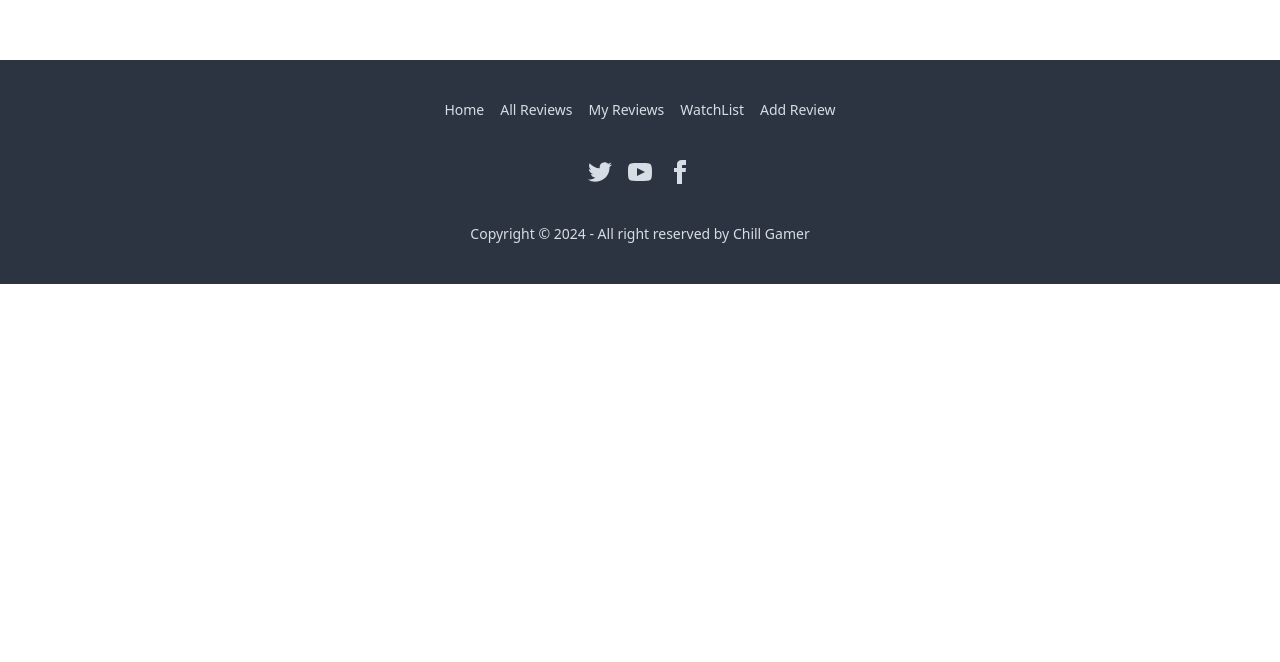
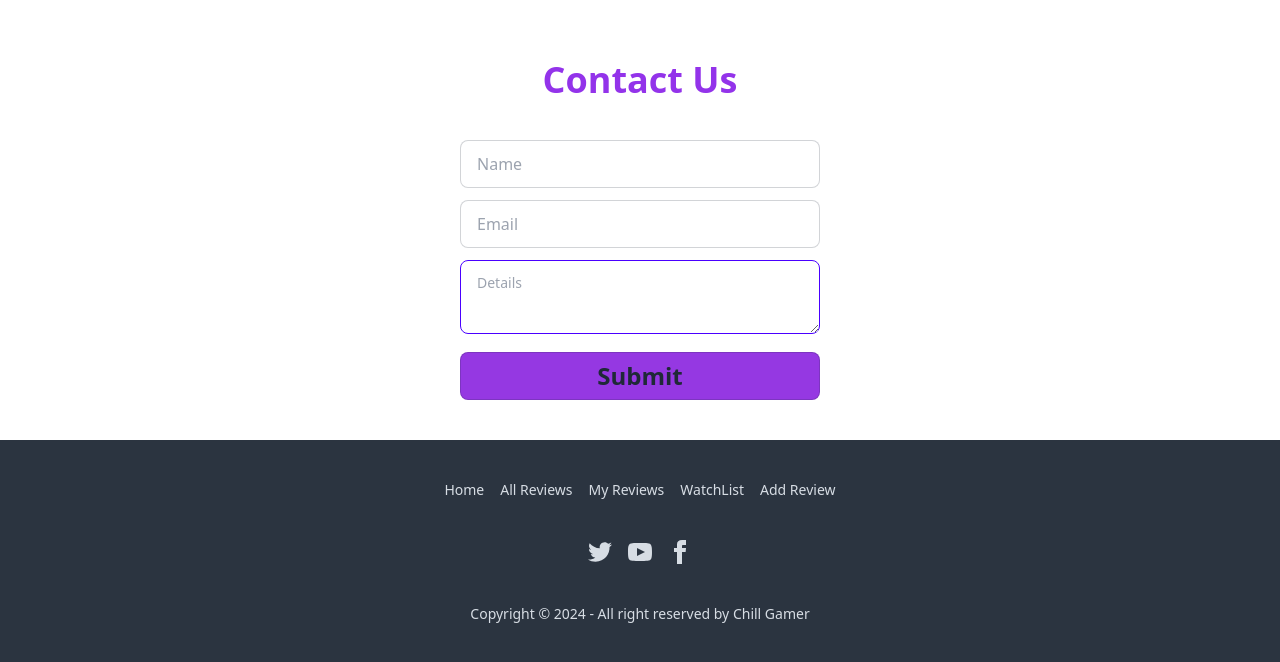
Before and after one commit to habibur5313/Online-Gaming-Review-Website, a React (Vite) app: page / in a window 1280 px wide. Shown: the part 2136-2798 px from the top of the page. Before the commit the page ends 2420 px from the top, so only its background shows below. Built offline with nearby package versions, Linux system fonts and the light colour scheme; no server answers; grey boxes are pictures that could not be loaded.

Commit message:
all complete

```diff
--- a/index.html
+++ b/index.html
@@ -2,9 +2,9 @@
 <html lang="en" data-theme="light">
   <head>
     <meta charset="UTF-8" />
-    <link rel="icon" type="image/svg+xml" href="/vite.svg" />
+    <link rel="icon"  href="https://i.ibb.co.com/p3nPpx2/download.png" />
     <meta name="viewport" content="width=device-width, initial-scale=1.0" />
-    <title>Assignment 10</title>
+    <title>Chill Gamer</title>
   </head>
   <body>
     <div id="root"></div>
--- a/src/Pages/Authentication/Login.jsx
+++ b/src/Pages/Authentication/Login.jsx
@@ -6,7 +6,7 @@ import Swal from "sweetalert2";
 
 const Login = () => {
   useEffect(() => {
-    document.title = "Login | Coupon Chief";
+    document.title = "Login | Chill Gamer ";
   }, []);
   const { user, setUser, SignInEmailAndPassword, SignInGoogle, setLoginEmail } =
     useContext(AuthContext);
--- a/src/Pages/Authentication/Register.jsx
+++ b/src/Pages/Authentication/Register.jsx
@@ -7,7 +7,7 @@ import Swal from "sweetalert2";
 
 const Register = () => {
   useEffect(() => {
-    document.title = "Register | Coupon Chief";
+    document.title = "Register | Chill Gamer";
   }, []);
   const { setUser, SignUpEmailAndPassword, SignInGoogle, Update_information } =
     useContext(AuthContext);
--- /dev/null
+++ b/src/Pages/Home/Contact.jsx
@@ -0,0 +1,59 @@
+import React, { useEffect } from "react";
+// import group from "..//..//assets/Group.png";
+import { Link } from "react-router-dom";
+
+const Contact = () => {
+  const handleModal = () => {
+    document.getElementById("my_modal_5").showModal();
+  };
+  return (
+    <div>
+      <div className="">
+        <div
+          className={`flex flex-col justify-center items-center  pt-10  space-y-5 rounded-xl`}
+        >
+          <h1 className="lg:text-4xl text-purple-600 md:text-3xl text-2xl  w-11/12 xl:w-10/12 text-center mx-auto  font-bold">
+            Contact Us
+          </h1>
+        </div>
+        <div className="md:w-[400px] px-5 mx-auto mt-10 space-y-3">
+          <label className="input input-bordered flex items-center gap-2">
+            <input type="text" className="grow" placeholder="Name" />
+          </label>
+          <label className="input input-bordered flex items-center gap-2">
+            <input type="email" className="grow" placeholder="Email" />
+          </label>
+          <textarea
+            className="textarea textarea-primary w-full"
+            placeholder="Details"
+          ></textarea>
+          <label className="input input-bordered bg-[#9538E2] text-2xl font-semibold flex items-center gap-2 justify-center">
+            <input
+              onClick={handleModal}
+              type="submit"
+              className=" "
+              placeholder="Submit"
+            />
+          </label>
+        </div>
+      </div>
+      <dialog id="my_modal_5" className="modal modal-bottom sm:modal-middle">
+        <div className="modal-box flex flex-col items-center justify-center">
+
+          <h3 className="font-bold text-3xl">Message sent Successfully</h3>
+          <p className="text-xl">We will contact you later</p>
+          <div className="modal-action">
+            <form method="dialog">
+              {/* if there is a button in form, it will close the modal */}
+
+                <button className="btn btn-accent">Close</button>
+
+            </form>
+          </div>
+        </div>
+      </dialog>
+    </div>
+  );
+};
+
+export default Contact;
--- a/src/Pages/Home/Home.jsx
+++ b/src/Pages/Home/Home.jsx
@@ -1,12 +1,16 @@
-import React from "react";
+import React, { useEffect } from "react";
 import Navbar from "./Navbar";
 import Footer from "./Footer";
 import { Outlet } from "react-router-dom";
 import Banner from "./Banner";
 import HighestRatedReview from "./HighestRatedReview";
 import ReviewVideo from "./ReviewVideo";
+import Contact from "./Contact";
 
 const Home = () => {
+  useEffect(() => {
+    document.title = "Home | Chill Gamer ";
+  }, []);
   return (
     <>
       <div className="container mx-auto overflow-hidden ">
@@ -17,6 +21,7 @@ const Home = () => {
        <Banner></Banner>
         <HighestRatedReview></HighestRatedReview>
         <ReviewVideo></ReviewVideo>
+        <Contact></Contact>
 
           <Outlet></Outlet>
        </div>
--- a/src/Pages/Review/AddReview.jsx
+++ b/src/Pages/Review/AddReview.jsx
@@ -1,10 +1,13 @@
-import React, { useContext, useState } from "react";
+import React, { useContext, useEffect, useState } from "react";
 import Navbar from "../Home/Navbar";
 import Footer from "../Home/Footer";
 import { AuthContext } from "../../Context/AuthProvider";
 import Swal from "sweetalert2";
 
 const AddReview = () => {
+  useEffect(() => {
+    document.title = "Add Review | Chill Gamer ";
+  }, []);
   const { user } = useContext(AuthContext);
 
   const handleAddReview = (e) => {
--- a/src/Pages/Review/AllReview.jsx
+++ b/src/Pages/Review/AllReview.jsx
@@ -1,4 +1,4 @@
-import React, { useState } from "react";
+import React, { useEffect, useState } from "react";
 import { useLoaderData } from "react-router-dom";
 import Navbar from "../Home/Navbar";
 import Footer from "../Home/Footer";
@@ -7,6 +7,9 @@ import { Fade } from "react-awesome-reveal";
 import { Tooltip } from "react-tooltip";
 
 const AllReview = () => {
+  useEffect(() => {
+    document.title = "All Review | Chill Gamer ";
+  }, []);
   const loaderData = useLoaderData();
   const [reviews, setReviews] = useState(loaderData);
   const handleSort = (sort) => {
--- a/src/Pages/Review/GameWatchList.jsx
+++ b/src/Pages/Review/GameWatchList.jsx
@@ -1,11 +1,12 @@
 import React, { useContext, useEffect, useState } from "react";
-import AllReviewCard from "./AllReviewCard";
 import Navbar from "../Home/Navbar";
 import Footer from "../Home/Footer";
 import { AuthContext } from "../../Context/AuthProvider";
-import ReviewCard from "./ReviewCard";
 
 const GameWatchList = () => {
+  useEffect(() => {
+    document.title = "WatchList | Chill Gamer ";
+  }, []);
   const [watchLists, setWatchLists] = useState([]);
   const { user } = useContext(AuthContext);
 
@@ -16,19 +17,6 @@ const GameWatchList = () => {
         setWatchLists(data);
       });
   }, []);
-
-  // useEffect(() => {
-  //   const uniqueItems = [];
-  //   const map = new Map();
-  //   for (const item of items) {
-  //     if (!map.has(item.id)) {
-  //       map.set(item.id, true);
-  //       uniqueItems.push(item);
-  //     }
-  //   }
-  //   setWatchLists(uniqueItems);
-  // }, [items]);
-
 
 
   return (
--- a/src/Pages/Review/MyReviews.jsx
+++ b/src/Pages/Review/MyReviews.jsx
@@ -6,6 +6,9 @@ import Footer from "../Home/Footer";
 import ReviewCard from "./ReviewCard";
 
 const MyReviews = () => {
+  useEffect(() => {
+    document.title = "My Review | Chill Gamer ";
+  }, []);
   const { user } = useContext(AuthContext);
   const [reviews, setReviews] = useState([]);
 
--- a/src/Pages/Review/ReviewsCardDetails.jsx
+++ b/src/Pages/Review/ReviewsCardDetails.jsx
@@ -1,4 +1,4 @@
-import React, { useContext, useState } from "react";
+import React, { useContext, useEffect, useState } from "react";
 import { useLoaderData } from "react-router-dom";
 import Navbar from "../Home/Navbar";
 import Footer from "../Home/Footer";
@@ -6,6 +6,9 @@ import Swal from "sweetalert2";
 import { AuthContext } from "../../Context/AuthProvider";
 
 const ReviewsCardDetails = () => {
+  useEffect(() => {
+    document.title = "Review Details | Chill Gamer ";
+  }, []);
   const loaderData = useLoaderData();
   const {user} = useContext(AuthContext)
  const userEmail = user?.email;
--- a/src/Pages/Review/UpdateReview.jsx
+++ b/src/Pages/Review/UpdateReview.jsx
@@ -1,10 +1,13 @@
-import React, { useContext, useState } from "react";
+import React, { useContext, useEffect, useState } from "react";
 import Navbar from "../Home/Navbar";
 import Footer from "../Home/Footer";
 import { useLoaderData } from "react-router-dom";
 import Swal from "sweetalert2";
 
 const UpdateReview = () => {
+  useEffect(() => {
+    document.title = "Update Review | Chill Gamer ";
+  }, []);
   const loaderData = useLoaderData();
   const {
     description,
```
Also changed, not shown: 1 other file (tests, documents, lock files or other folders).
